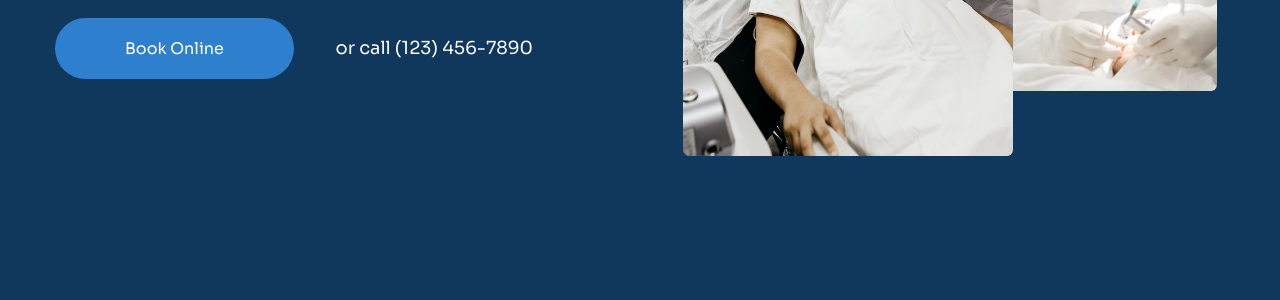
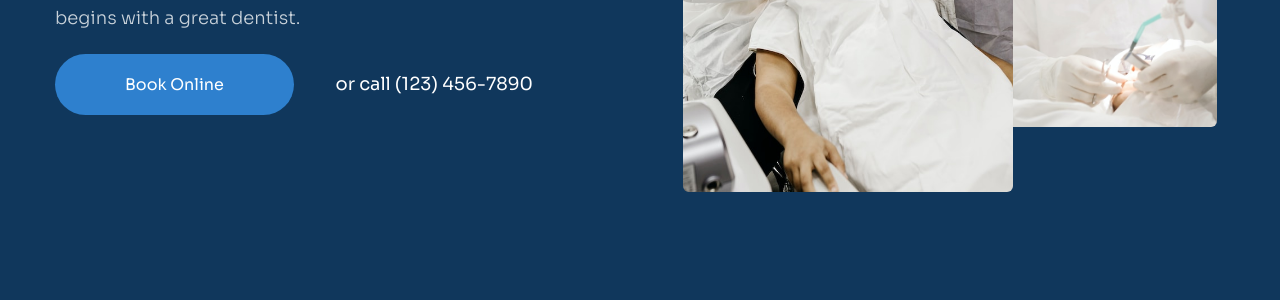
Before and after one commit to DaiNghiadz/project-03, a plain HTML site: page index.html in a window 1280 px wide. Shown: the part 500-800 px from the top of the page. Drawn offline with Linux system fonts and the light colour scheme.

Commit message:
fix header

```diff
--- a/assets/css/style.css
+++ b/assets/css/style.css
@@ -50,7 +50,7 @@ a {
 .header {
     height: 100vh;
     background: #10375c;
-    padding-top: 36px 0 110px;
+    padding: 36px 0 110px;
 }
 
 .logo {
```
